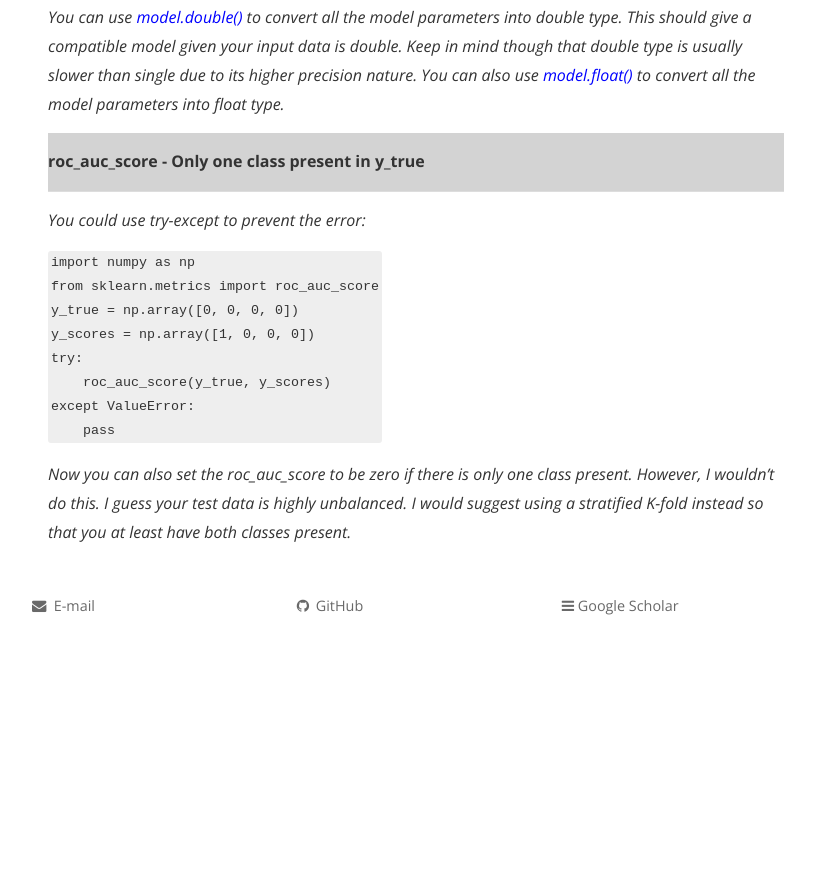
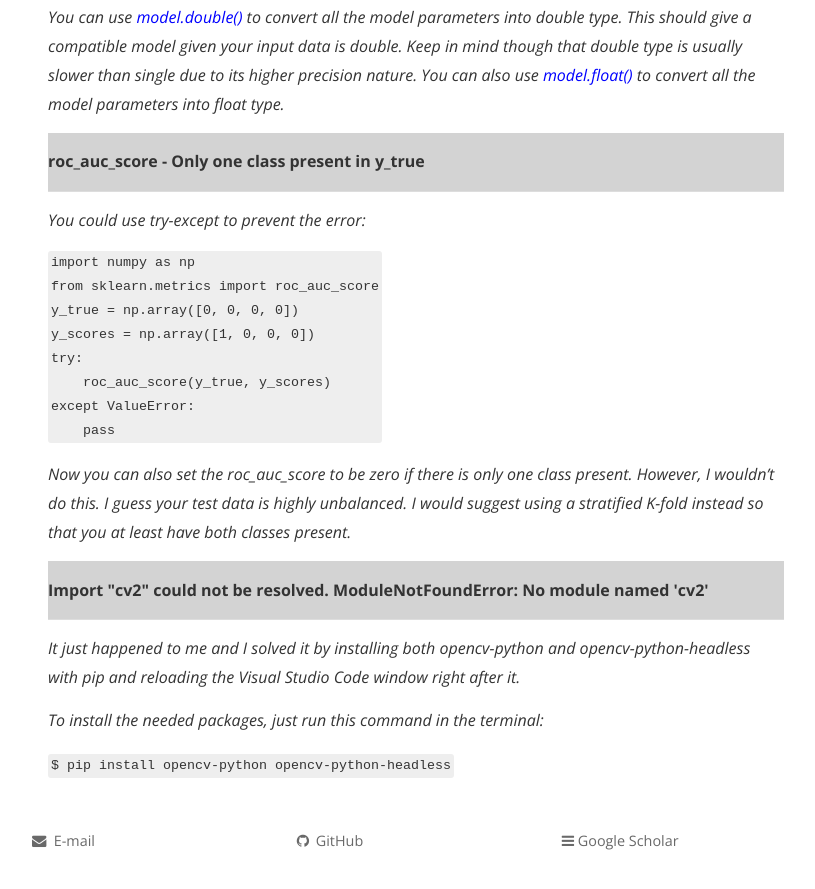
Before and after one commit to sosweetzhang/sosweetzhang.github.io, a Jekyll site: the page built from share/Experience/Some_errors_encountered_in_the_use_of_pytorch_on_Cuda.md, in a window 1280 px wide and 900 px high, scrolled down 2390 px. Shown: the top 889 px of the window, without its empty margins (224-1039 px from the left). Built offline with Jekyll 4.4.1, drawn with Linux system fonts in a browser that asks for light colours; nearby versions of some CDN libraries; comment, search, counter and statistics services are not loaded; a style sheet for code colours, icons or effects is not loaded; before the commit the page ends 3056 px from its top, so only the background shows below that.

Commit message:
Update Some_errors_encountered_in_the_use_of_pytorch_on_Cuda.md

````diff
--- a/share/Experience/Some_errors_encountered_in_the_use_of_pytorch_on_Cuda.md
+++ b/share/Experience/Some_errors_encountered_in_the_use_of_pytorch_on_Cuda.md
@@ -92,3 +92,14 @@ except ValueError:
 ```
 
 <em>Now you can also set the roc_auc_score to be zero if there is only one class present. However, I wouldn't do this. I guess your test data is highly unbalanced. I would suggest using a stratified K-fold instead so that you at least have both classes present.</em>
+
+
+<table><tr><td bgcolor=lightgray><strong>Import "cv2" could not be resolved. ModuleNotFoundError: No module named 'cv2'</strong></td></tr></table>
+
+<em>It just happened to me and I solved it by installing both opencv-python and opencv-python-headless with pip and reloading the Visual Studio Code window right after it.</em>
+
+<em>To install the needed packages, just run this command in the terminal:</em>
+
+```python
+$ pip install opencv-python opencv-python-headless
+```
````
